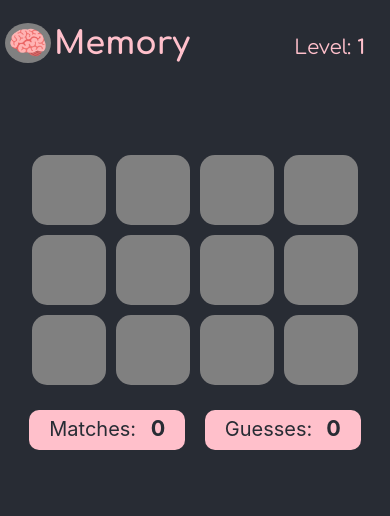
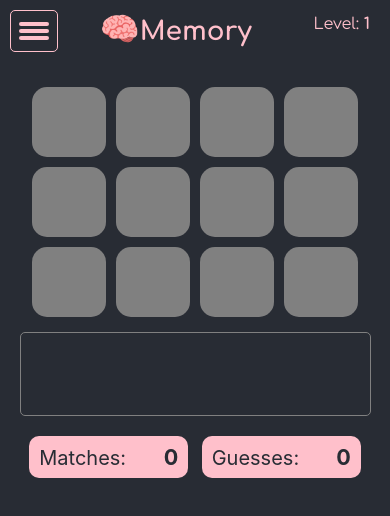
Before and after one commit to amlane/matching-game, a React (Create React App) app: page / in a window 390 px wide. Shown: the top 516 px of the page. Built offline with nearby package versions, Linux system fonts and the light colour scheme.

Commit message:
created actual hamburger menu and moved display message

```diff
--- a/src/App.js
+++ b/src/App.js
@@ -38,17 +38,18 @@ function App() {
   return (
     <div className="App">
       <header className="App-header">
-        <div>
-          <span
-            className="logo"
-            role="img"
-            aria-label="brain"
-            onClick={() => toggleDropDownMenu()}
-          >
+        <section className="menu-btn" onClick={() => toggleDropDownMenu()}>
+          <div class="line line-1"></div>
+          <div class="line line-2"></div>
+          <div class="line line-3"></div>
+        </section>
+        <section>
+          <span className="logo" role="img" aria-label="brain">
             🧠
           </span>
           <h1>Memory</h1>
-        </div>
+        </section>
+
         <div className="level">
           Level: <strong>{level}</strong>
         </div>
--- a/src/components/Cards.jsx
+++ b/src/components/Cards.jsx
@@ -89,7 +89,7 @@ function Cards({ level, setLevel }) {
     />
   ) : (
     <div className="container">
-      <div className="display-msg">{displayMessage}</div>
+      {/* <div className="display-msg">{displayMessage}</div> */}
       <div className="gameboard">
         {gameBoard.map((card, i) => {
           return (
@@ -121,6 +121,7 @@ function Cards({ level, setLevel }) {
           );
         })}
       </div>
+      <div className="display-msg">{displayMessage}</div>
       <div className="scoreboard">
         <span>
           Matches: <strong> {usersScore}</strong>
--- a/src/styles/App.css
+++ b/src/styles/App.css
@@ -14,7 +14,7 @@
   max-width: 470px;
   display: flex;
   flex-direction: row;
-  align-items: baseline;
+  align-items: center;
   justify-content: space-between;
   font-size: 2rem;
   color: var(--mainColor);
@@ -22,29 +22,43 @@
   margin: 0 auto;
 }
 
+.App-header .menu-btn {
+  align-self: center;
+  cursor: pointer;
+  margin-left: 10px;
+  padding: 8px;
+  border: 1px solid var(--mainColor);
+  border-radius: 5px;
+}
+
+.App-header .menu-btn .line-1,
+.App-header .menu-btn .line-2,
+.App-header .menu-btn .line-3 {
+  background-color: var(--mainColor);
+  width: 30px;
+  height: 4px;
+  margin: 3px 0;
+  border-radius: 2px;
+}
+
 .App-header h1 {
   display: inline-block;
-  font-size: 2rem;
-}
-
-.logo {
-  background: var(--accentColor);
-  padding: 3px 3px 2px;
-  border-radius: 50%;
-  margin-right: 3px;
-  cursor: pointer;
+  font-size: 1.75rem;
 }
 
 .level {
-  font-size: 1.25rem;
+  font-size: 1rem;
   padding: 5px 20px 0;
+  align-self: flex-start;
 }
 
 @media only screen and (max-width: 900px) {
   .App-header {
     min-height: 8vh;
-    padding: 5px;
+    padding: 10px 0 20px 0;
     align-items: baseline;
-    /* font-size: 1.75rem; */
+  }
+  .App-header h1 {
+    font-size: 1.65rem;
   }
 }
--- a/src/styles/Cards.css
+++ b/src/styles/Cards.css
@@ -42,10 +42,9 @@
 .scoreboard span {
   background-color: var(--mainColor);
   color: #282c34;
-  padding: 5px 20px;
+  padding: 8px 10px;
   border-radius: 10px;
-  width: 35%;
-  height: 30px;
+  width: 48%;
   display: flex;
   justify-content: space-between;
   align-items: baseline;
@@ -58,7 +57,13 @@
 .display-msg {
   color: var(--mainColor);
   font-size: 2rem;
-  height: 5vh;
+  height: 10vh;
+  border: 1px solid var(--accentColor);
+  border-radius: 5px;
+  width: 90%;
+  margin: 10px auto;
+  font-weight: bold;
+  max-width: 470px;
 }
 
 @media only screen and (max-width: 900px) {
--- a/src/styles/DropDownMenu.css
+++ b/src/styles/DropDownMenu.css
@@ -2,7 +2,7 @@
   background-color: #282c34;
   min-height: 80vh;
   position: absolute;
-  top: 12%;
+  top: 15%;
   opacity: 0.98;
 }
 
@@ -11,7 +11,8 @@
   padding: 20px;
   border-radius: 15px;
   font-size: 1.75rem;
-  min-width: 430px;
+  width: 100%;
+  min-width: 475px;
   background-color: var(--accentColor);
   display: flex;
   flex-direction: column;
@@ -42,7 +43,7 @@
     width: 100%;
   }
   .dropdown-menu {
-    width: 80%;
+    width: 90%;
     margin: 10px;
     min-width: 0px;
   }
--- a/src/styles/index.css
+++ b/src/styles/index.css
@@ -1,3 +1,8 @@
+* {
+  margin: 0;
+  padding: 0;
+  box-sizing: border-box;
+}
 body {
   margin: 0;
   font-family: -apple-system, BlinkMacSystemFont, "Segoe UI", "Roboto", "Oxygen",
@@ -9,7 +14,6 @@ body {
 
 html,
 body {
-  box-sizing: border-box;
   background-color: #282c34;
 }
 
```
